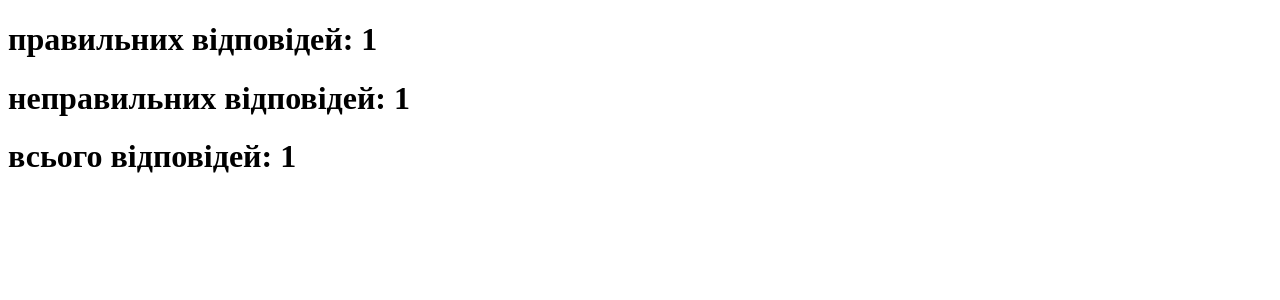
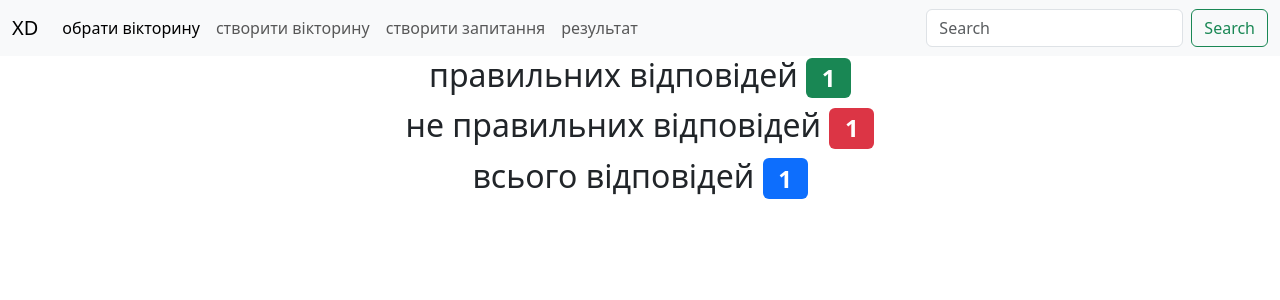
Before and after one commit to caharok0/quiz-web, a Flask app: page /result in a window 1280 px wide. Shown: the top 300 px of the page. Run offline with Flask 3, Linux system fonts and the light colour scheme; the visitor is signed in with stand-in values (Sample User, id 1).

Commit message:
add battons

```diff
--- a/templates/base.html
+++ b/templates/base.html
@@ -20,26 +20,16 @@
       <div class="collapse navbar-collapse" id="navbarSupportedContent">
         <ul class="navbar-nav me-auto mb-2 mb-lg-0">
           <li class="nav-item">
-            <a class="nav-link active" aria-current="page" href="#">Home</a>
+            <a class="nav-link active" aria-current="page" href="#">обрати вікторину</a>
           </li>
           <li class="nav-item">
-            <a class="nav-link" href="#">Link</a>
+            <a class="nav-link" href="#">створити вікторину</a>
           </li>
-          <li class="nav-item dropdown">
-            <a class="nav-link dropdown-toggle" href="#" role="button" data-bs-toggle="dropdown" aria-expanded="false">
-              Dropdown
-            </a>
-            <ul class="dropdown-menu">
-              <li><a class="dropdown-item" href="#">Action</a></li>
-              <li><a class="dropdown-item" href="#">Another action</a></li>
-              <li>
-                <hr class="dropdown-divider">
-              </li>
-              <li><a class="dropdown-item" href="#">Something else here</a></li>
-            </ul>
+           <li class="nav-item">
+            <a class="nav-link" href="#">створити запитання</a>
           </li>
-          <li class="nav-item">
-            <a class="nav-link disabled" aria-disabled="true">Disabled</a>
+           <li class="nav-item">
+            <a class="nav-link" href="#">результат</a>
           </li>
         </ul>
         <form class="d-flex" role="search">
--- a/templates/result.html
+++ b/templates/result.html
@@ -1,13 +1,8 @@
-<!DOCTYPE html>
-<html lang="en">
-<head>
-    <meta charset="UTF-8">
-    <meta name="viewport" content="width=device-width, initial-scale=1.0">
-    <title>Document</title>
-</head>
-<body>
-    <h1>правильних відповідей: {{ right }}</h1>
-    <h1>неправильних відповідей: {{ wrong }}</h1>
-    <h1>всього відповідей: {{ total }}</h1>
-</body>
-</html>
+{% extends "base.html" %}
+{% block title %}Тест{% endblock %}
+{% block content %}
+<h2>правильних відповідей <span class="badge text-bg-success">{{right}}</span></h2>
+<h2>не правильних відповідей <span class="badge text-bg-danger">{{wrong}}</span></h2>
+<h2>всього відповідей <span class="badge text-bg-primary">{{total}}</span></h2>
+
+{% endblock %}
```
Also changed, not shown: templates/index.html (+27 -9 lines).
